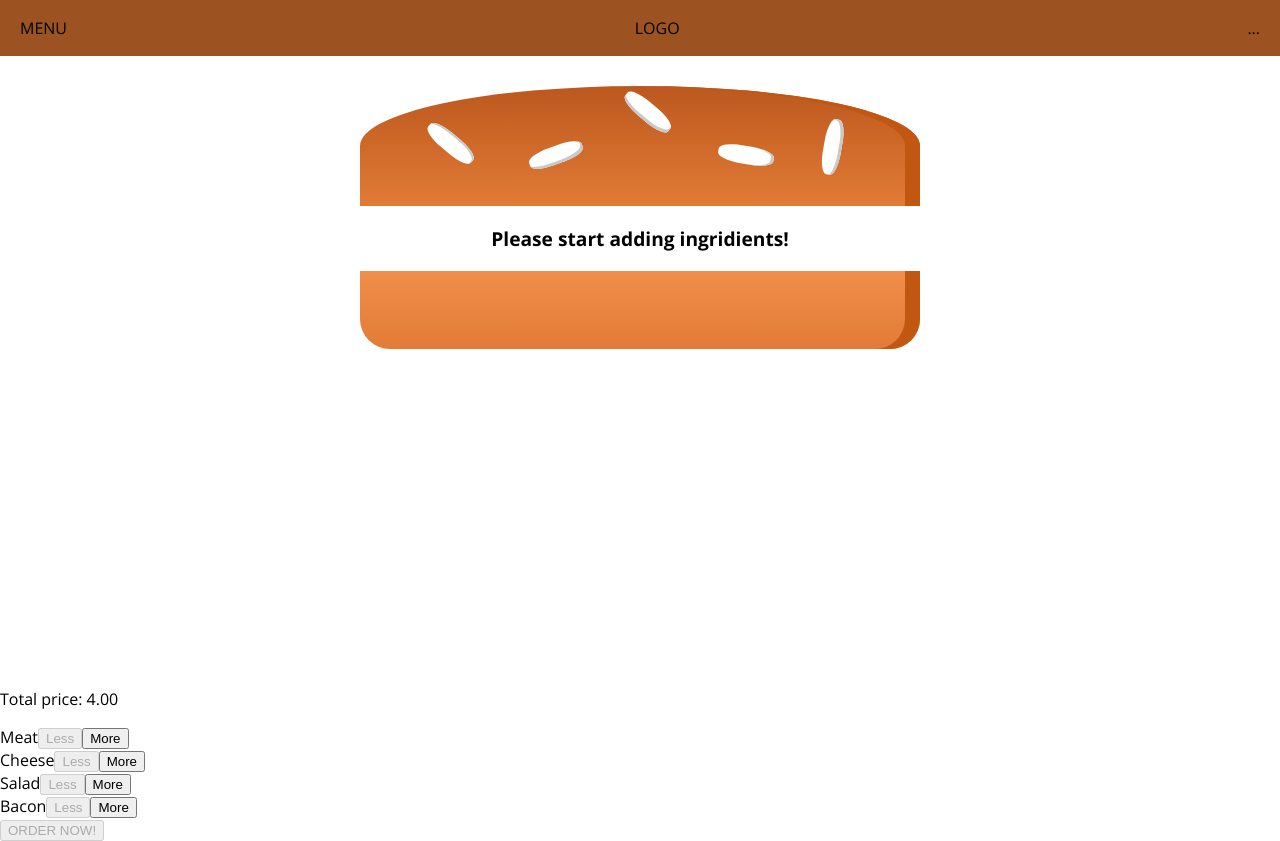
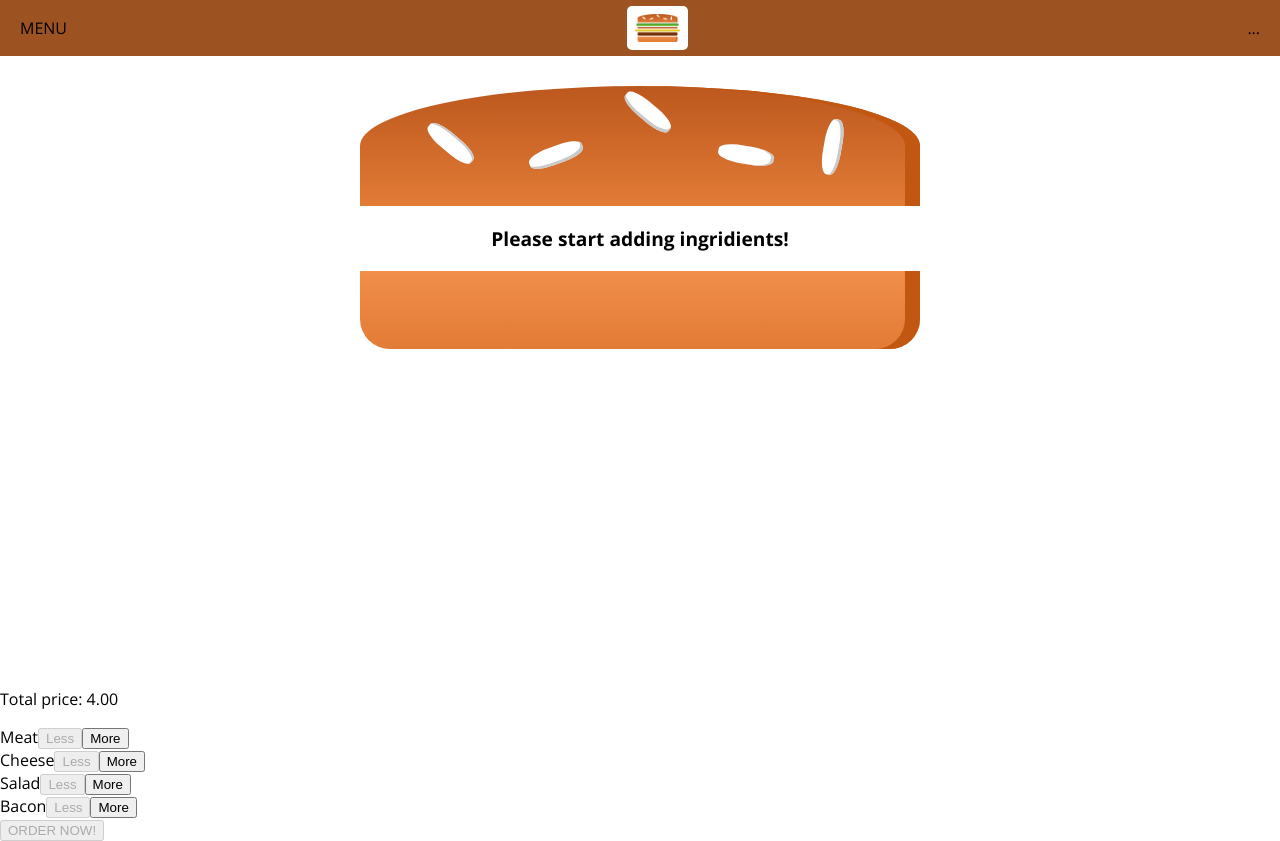
Before and after one commit to romankrru/burger-builder, a React app: page / in a window 1280 px wide. Built offline with nearby package versions, Linux system fonts and the light colour scheme.

Commit message:
Add logo

```diff
--- /dev/null
+++ b/src/components/Logo/Logo.css
@@ -0,0 +1,12 @@
+.Logo {
+  box-sizing: border-box;
+  height: 80%;
+  padding: 8px;
+
+  border-radius: 5px;
+  background-color: white;
+}
+
+.Logo img {
+  height: 100%;
+}
--- /dev/null
+++ b/src/components/Logo/Logo.js
@@ -0,0 +1,14 @@
+import React from 'react';
+
+import styles from './Logo.css';
+import burgerLogo from '../../assets/img/burger-logo.png';
+
+const Logo = (props) => {
+  return (
+    <div className={styles.Logo}>
+      <img src={burgerLogo} alt="burger logo" />
+    </div>
+  );
+};
+
+export default Logo;
--- a/src/components/Navigation/Toolbar/Toolbar.js
+++ b/src/components/Navigation/Toolbar/Toolbar.js
@@ -1,12 +1,13 @@
 import React from 'react';
 
+import Logo from '../../Logo/Logo';
 import styles from './Tollbar.css';
 
 const Toolbar = (props) => {
   return (
     <header className={styles.Toolbar}>
       <div>MENU</div>
-      <div>LOGO</div>
+      <Logo />
       <nav>
         ...
       </nav>
```
Also changed, not shown: src/assets/img/burger-logo.png (added).
